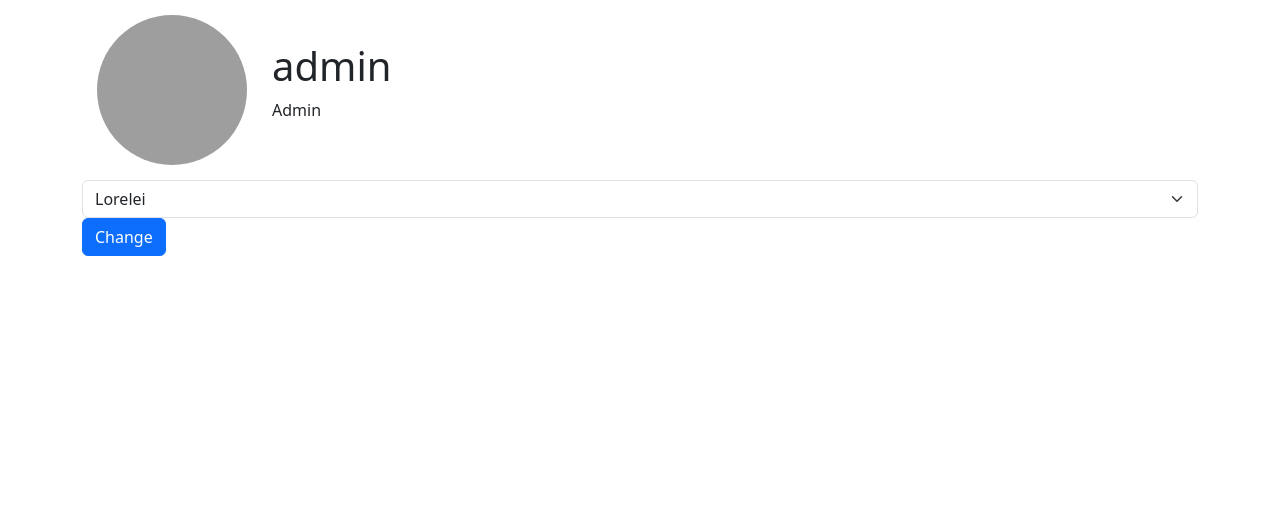
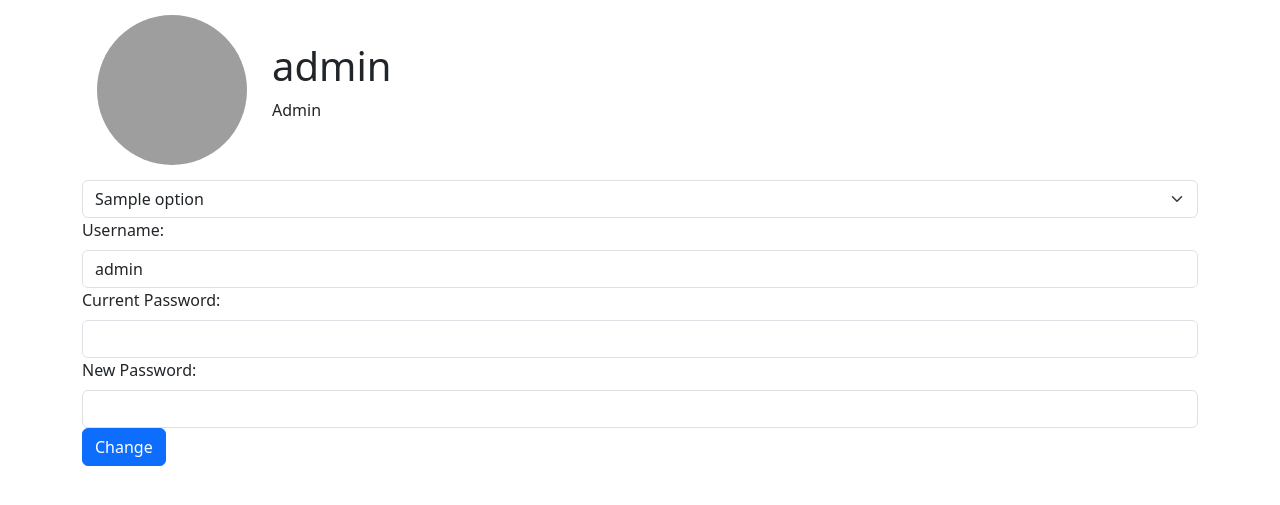
Before and after one commit to sayan01/bootcamp, a Flask app: template templates/profile.html in a window 1280 px wide. Shown: the part 56-561 px from the top of the page. Run offline with Flask 3, Linux system fonts and the light colour scheme; tables that the repository leaves empty hold one stand-in row (values such as "Sample post"); the template is opened without the code that fills it: values that come from a table or form of the project are taken from there, most other values are stand-ins (such as "Sample title", 1, 10 or a date in 2020); grey boxes are pictures that could not be loaded.

```diff
--- a/templates/profile.html
+++ b/templates/profile.html
@@ -11,10 +11,22 @@
 </div>
 <form action="" method="post">
     <select name="dicebear" id="dicebear" class="form-select">
-        <option value="pixel-art" {% if user.dicebear_image == "pixel-art" %}selected{%endif%} >Pixel Art</option>
-        <option value="lorelei"{% if user.dicebear_image == "lorelei" %}selected{%endif%}>Lorelei</option>
-        <option value="bottts"{% if user.dicebear_image == "bottts" %}selected{%endif%}>Bots</option>
+
+        {% for option in dicebear_options %}
+        <option value="{{option[0]}}"
+        {% if user.dicebear_image == option[0] %}
+        selected
+        {% endif %}
+        >{{option[1]}}</option>
+        {% endfor %}
+
     </select>
+    <label class="form-label" for="username">Username:</label>
+    <input class="form-control" type="username" name="username" id="username" value="{{user.username}}">
+    <label class="form-label" for="password">Current Password:</label>
+    <input class="form-control" type="password" name="password" id="password">
+    <label class="form-label" for="npassword">New Password:</label>
+    <input class="form-control" type="password" name="npassword" id="npassword">
     <button class="btn btn-primary" type="submit">Change</button>
 </form>
 {% endblock %}
```
Also changed, not shown: routes.py (+28 -1 lines).
